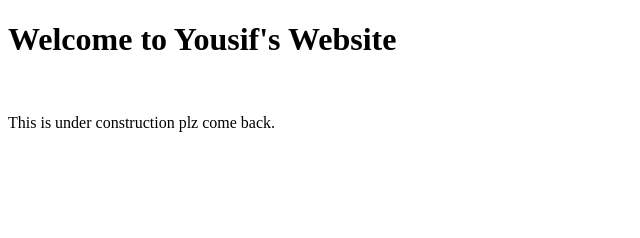
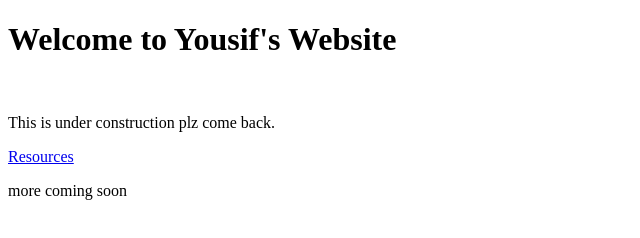
Before and after one commit to yousifabdo2007yousif-sys/yousifabdo2007yousif-sys.github.io, a plain HTML site: page index.html in a window 1280 px wide. Shown: the whole page, without its empty margins (0-640 px from the left). Drawn offline with Linux system fonts and the light colour scheme.

Commit message:
Add files via upload

```diff
--- a/index.html
+++ b/index.html
@@ -9,7 +9,7 @@
     </head>
 </div>
 
-<div class="texts and links">
+<div class="texts">
 
     <h1>Welcome to Yousif's Website</h1>
 
@@ -19,5 +19,12 @@
 
 </div>
 
+<div class="link(s)">
+
+<a href="./resources.html">Resources</a>
+
+<p>more coming soon</p>
+
+</div>
 
 </html>
```
